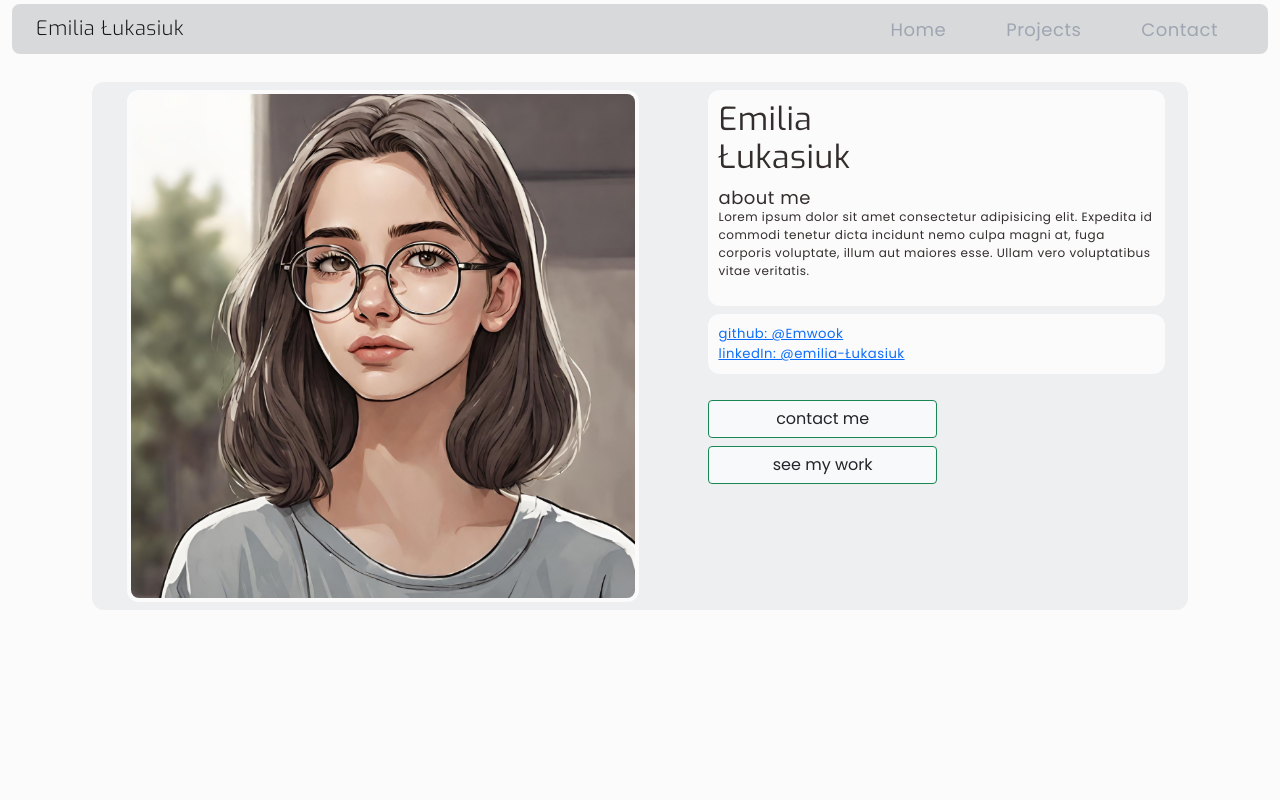
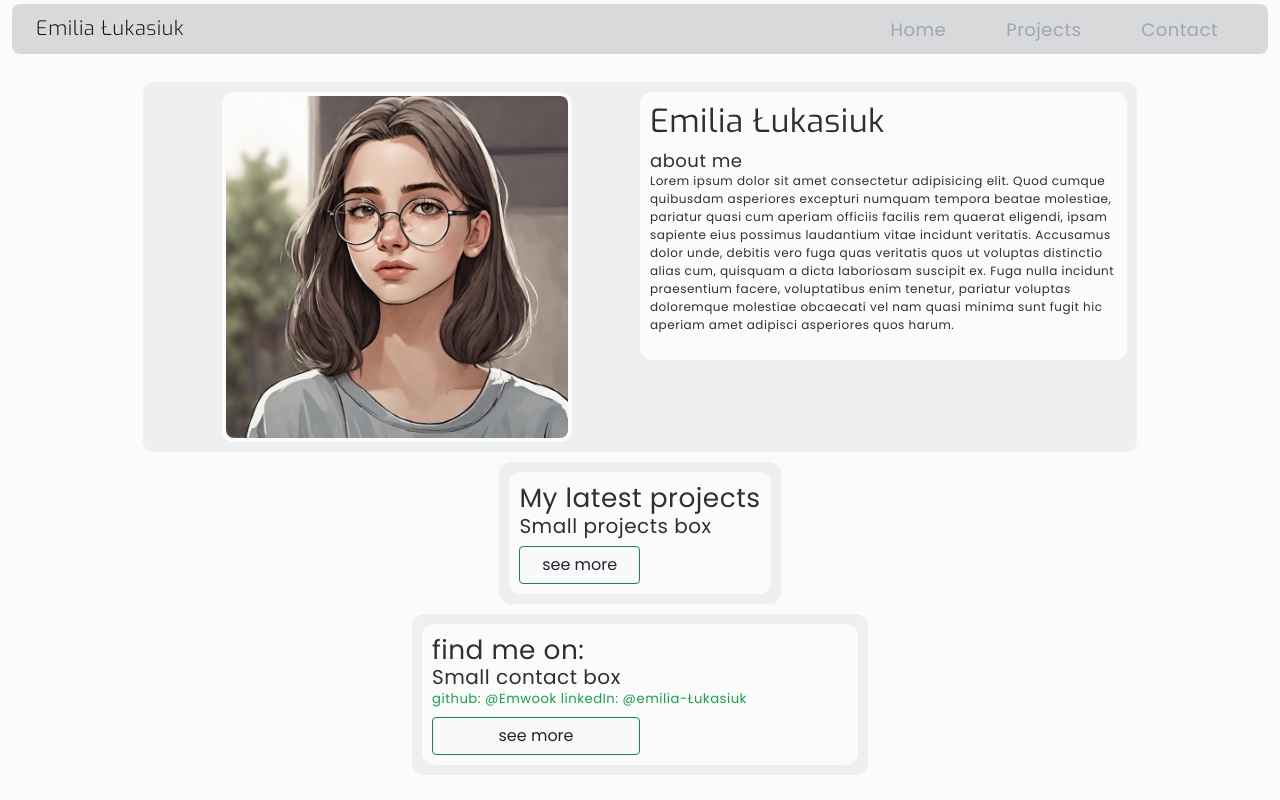
Before and after one commit to Emwook/portfolio, a React (Create React App) app: page / in a window 1280 px wide. Built offline with nearby package versions, Linux system fonts and the light colour scheme.

Commit message:
changed homepage layout to be more responsive, added next sections to be after introduction on homepage

```diff
--- a/src/App.tsx
+++ b/src/App.tsx
@@ -15,7 +15,6 @@ function App() {
             <Route path="/" element={<Home/>}/>
             <Route path="/projects" element={<Projects/>}/>
             <Route path="/contact" element={<Contact/>}/>
-            {/* <Route path="/*" element={<NotFound/>}/> */}
         </Routes>
       </Container>
     </div>
--- a/src/components/ButtonComponent/ButtonComponent.module.scss
+++ b/src/components/ButtonComponent/ButtonComponent.module.scss
@@ -2,6 +2,7 @@
 
 .button {
     position: relative;
+    min-width: fit-content;
     &:hover{
         scale: 1.05;
         transition: 0.2s all ease-in-out;
--- a/src/components/ButtonComponent/ButtonComponent.tsx
+++ b/src/components/ButtonComponent/ButtonComponent.tsx
@@ -4,11 +4,10 @@ import styles from './ButtonComponent.module.scss';
 import clsx from "clsx";
 
 interface ButtonProps {
-    color: string;
     children: string;
 }
 
-const ButtonComponent: React.FC<ButtonProps> = ({color, children}) => {
+const ButtonComponent: React.FC<ButtonProps> = ({ children }) => {
 
     return(
         <Button className={clsx(`mt-2 w-50 bg-light text-dark border-success`, styles.button)}>{children}</Button>
--- /dev/null
+++ b/src/components/Contact/Contact.module.scss
@@ -0,0 +1,3 @@
+.intro {
+    z-index: 5;
+}
--- a/src/components/Contact/Contact.tsx
+++ b/src/components/Contact/Contact.tsx
@@ -1,6 +1,11 @@
-import React from "react";
+import styles from './Contact.module.scss'
 
-const Contact: React.FC = () =>{
-    return <h1>Contact Page ...</h1>
+const Contact = () => {
+    return (
+        <div className={`pt-5 ${styles.intro}`}>
+            <h1>Full contact page</h1>
+            <p>Lorem ipsum dolor sit amet consectetur adipisicing elit. Doloremque et sequi dignissimos consectetur facilis ducimus debitis! Neque, quod tempore! Reiciendis a, perspiciatis iure consequuntur aut eveniet illo, ipsa minima, beatae fugit nisi. Nulla aut et praesentium molestiae labore fuga animi consectetur eum autem dicta doloremque atque impedit officiis sit unde maiores possimus obcaecati veniam recusandae omnis illum facere pariatur, porro adipisci. Aut repellendus non maiores recusandae quia explicabo repellat voluptate laudantium nostrum deserunt incidunt dignissimos, architecto qui minus culpa aliquid delectus pariatur quos perspiciatis aperiam! Laudantium praesentium molestias cum ut rerum nostrum, voluptatibus voluptates eligendi architecto velit id debitis quam!</p>
+        </div>
+    );
 }
 export default Contact;
--- a/src/components/Home/Home.module.scss
+++ b/src/components/Home/Home.module.scss
@@ -1,38 +1,96 @@
 @import '../../styles/settings.scss';
 
+@media (min-width: 992px) { //above md size
+    .row{
+        max-width: 1600px;
+        margin-right: 0;
+        padding: 8px;
+        .img {
+            padding: 0;
+            margin: 0 auto;
+            max-width: 350px;
+            max-height: 350px;
+        }
+        .text {
+            max-width: 600px;
+        }
+        .buttonRow{
+            max-width: 400px;
+        }
+    }
+}
+@media (min-width: 768px) and (max-width: 992px) { //md size
+    .row{
+        max-width: 750px;
+        margin: 0;
+        padding: 8px 0;
+        .col {
+            margin: 0 10px;
+        }
+        .img {
+            padding: 0;
+            max-width: 350px;
+            max-height: 350px;
+        }
+        .text {
+            max-width: 300px;
+        }
+        .buttonRow{
+            max-width: 300px;
+        }
+    }
+}
+@media (max-width: 768px) { //xs size
+    .row{
+        max-width: 450px;
+        margin: 0 ;
+        padding: 0;
+        .img {
+            min-height: fit-content;
+        }
+        .text, .buttonRow, .img {
+            max-width: 300px;
+        }
+    }
+}
+
 .home {
-    height: 85vh;
     position: relative;
-    margin: auto;
+    margin: 10px auto;
     .row {
+        display: flex;
+        justify-content: space-between;
         position: relative;
-        margin: auto;
-        height: 70vh;
-        margin: 0 10px;
-        padding: 8px 0;
+        margin: 10px auto;
+        padding: 10px;
         background: rgba($color-secondary, 0.15);
         border-radius: 12px;
-        max-height: fit-content;
+        max-width: fit-content;
+        min-width: min-content;
         .buttonRow{
+            display: flex;
+            justify-content: center;
             position: relative;
             padding: 10px 0;
+            margin: auto;
         }
         .text{
             background: rgba($color-light, 1);
             border-radius: 12px;
-            width: 100%;
-            height: 100%; // to setup dynamic height change and shift text box
             padding: 10px;
+            width: fit-content;
             margin: auto;
+            .link {
+                text-decoration: none;
+                color: $color-success;
+            }
         }
         .col {
             margin: 0 auto;
             border-radius: 12px;
             .img {
-                max-height: 68vh;
                 margin: 0 auto;
                 border-radius: 12px;
-                max-width: 40vw;
                 aspect-ratio: 1;
                 object-fit: cover;
                 border: 4px solid $color-light;
@@ -42,7 +100,7 @@
                 margin-bottom: 10px;
                 font-weight: 400;
             }
-            .about {
+            .subtitle {
                 font-weight: 100;
                 font-size: $base-size * 1.5;
             }
--- a/src/components/Home/Home.tsx
+++ b/src/components/Home/Home.tsx
@@ -1,8 +1,8 @@
 import styles from './Home.module.scss';
 import React from 'react';
+import { Row, Col, Image, Container } from 'react-bootstrap';
+import ButtonComponent from '../ButtonComponent/ButtonComponent';
 import clsx from 'clsx';
-import { Row, Col, Image } from 'react-bootstrap';
-import ButtonComponent from '../ButtonComponent/ButtonComponent';
 
 const Home: React.FC = () => {
 
@@ -10,43 +10,54 @@ const Home: React.FC = () => {
         '1': ['contact me'],
         '2': ['see my work'],
     };
+
     return (
-        <div className={styles.home} >
-            <Row className={clsx(styles.row)}>
-                <Col xs={2} lg={6} className={styles.col}>
+        <Container className={styles.home}>
+            <Row className={styles.row}>
+                <Col xs={12} md={6} className={clsx(styles.col, 'd-flex justify-content-sm-center')}>
                     <Image src={require('../../images/aiimg2.png')} className={styles.img} />
                 </Col>
-                <Col xs={6} lg={5} className={styles.col}>
-                    <Row>
+                <Col xs={12} md={6} className={styles.col}>
+                    <Row xs={12}>
                         <Col className={styles.text}>
-                            <h2 className={styles.title}>Emilia<br/>Łukasiuk</h2>
-                            <h5 className={styles.about}>about me</h5>
+                            <h2 className={styles.title}>Emilia Łukasiuk</h2>
+                            <h5 className={styles.subtitle}>about me</h5>
                             <p className={styles.description}>
                                 Lorem ipsum dolor sit amet consectetur adipisicing elit.
-                                Expedita id commodi tenetur dicta incidunt nemo culpa magni at,
-                                fuga corporis voluptate, illum aut maiores esse.
-                                Ullam vero voluptatibus vitae veritatis.
+                                Quod cumque quibusdam asperiores excepturi numquam tempora
+                                beatae molestiae, pariatur quasi cum aperiam officiis facilis
+                                rem quaerat eligendi, ipsam sapiente eius possimus laudantium
+                                vitae incidunt veritatis. Accusamus dolor unde,
+                                debitis vero fuga quas veritatis quos ut voluptas distinctio alias cum,
+                                quisquam a dicta laboriosam suscipit ex. Fuga nulla incidunt praesentium facere,
+                                voluptatibus enim tenetur,
+                                pariatur voluptas doloremque molestiae obcaecati
+                                vel nam quasi minima sunt fugit hic aperiam amet adipisci asperiores quos harum.
                             </p>
                         </Col>
                     </Row>
-                    <Row className='my-2'>
-                        <Col className={styles.text}>
-                            <div>
-                                <a href='https://github.com/Emwook/'>github: @Emwook</a> <br/>
-                                <a href='https://www.linkedin.com/in/emilia-%C5%82ukasiuk-836b112b9/'>linkedIn: @emilia-Łukasiuk</a>
-                            </div>
-                        </Col>
-                    </Row>
-                    <div className={styles.buttonRow}>
-                    {Object.keys(buttonTable).map((buttonKey, index) => (
-                        <Row key={index} >
-                            <ButtonComponent color={buttonKey}>{buttonTable[buttonKey][0]}</ButtonComponent>
-                        </Row>
-                    ))}
-                    </div>
                 </Col>
             </Row>
-        </div>
+            {/* remake the next rows to match with width of the first one, make it neat */}
+            <Row className={styles.row}>
+                <Col xs={12} className={styles.text}>
+                        <h1>My latest projects</h1>
+                        <h5 className={styles.about}>Small projects box</h5>
+                        {/* here make small windows with links to recently made sites, with descriptions and used technologies */}
+                        <ButtonComponent>see more</ButtonComponent>
+                </Col>
+            </Row>
+            <Row className={styles.row}>
+                <Col xs={12} className={styles.text}>
+                        <h1>find me on:</h1>
+                        <h5 className={styles.about}>Small contact box</h5>
+                        <a href='https://github.com/Emwook/' className={styles.link}>github: @Emwook</a>
+                        <a href='https://www.linkedin.com/in/emilia-%C5%82ukasiuk-836b112b9/' className={styles.link}>  linkedIn: @emilia-Łukasiuk</a>
+                        {/* here add more links to socials, with icons */}
+                        <ButtonComponent>see more</ButtonComponent>
+                </Col>
+            </Row>
+        </Container>
     );
 };
 
--- a/src/components/Projects/Projects.tsx
+++ b/src/components/Projects/Projects.tsx
@@ -3,6 +3,7 @@ import styles from './Projects.module.scss'
 const Projects = () => {
     return (
         <div className={`pt-5 ${styles.intro}`}>
+            <h1>Full Projects page</h1>
             <p>Lorem ipsum dolor sit amet consectetur adipisicing elit. Doloremque et sequi dignissimos consectetur facilis ducimus debitis! Neque, quod tempore! Reiciendis a, perspiciatis iure consequuntur aut eveniet illo, ipsa minima, beatae fugit nisi. Nulla aut et praesentium molestiae labore fuga animi consectetur eum autem dicta doloremque atque impedit officiis sit unde maiores possimus obcaecati veniam recusandae omnis illum facere pariatur, porro adipisci. Aut repellendus non maiores recusandae quia explicabo repellat voluptate laudantium nostrum deserunt incidunt dignissimos, architecto qui minus culpa aliquid delectus pariatur quos perspiciatis aperiam! Laudantium praesentium molestias cum ut rerum nostrum, voluptatibus voluptates eligendi architecto velit id debitis quam!</p>
         </div>
     );
```
